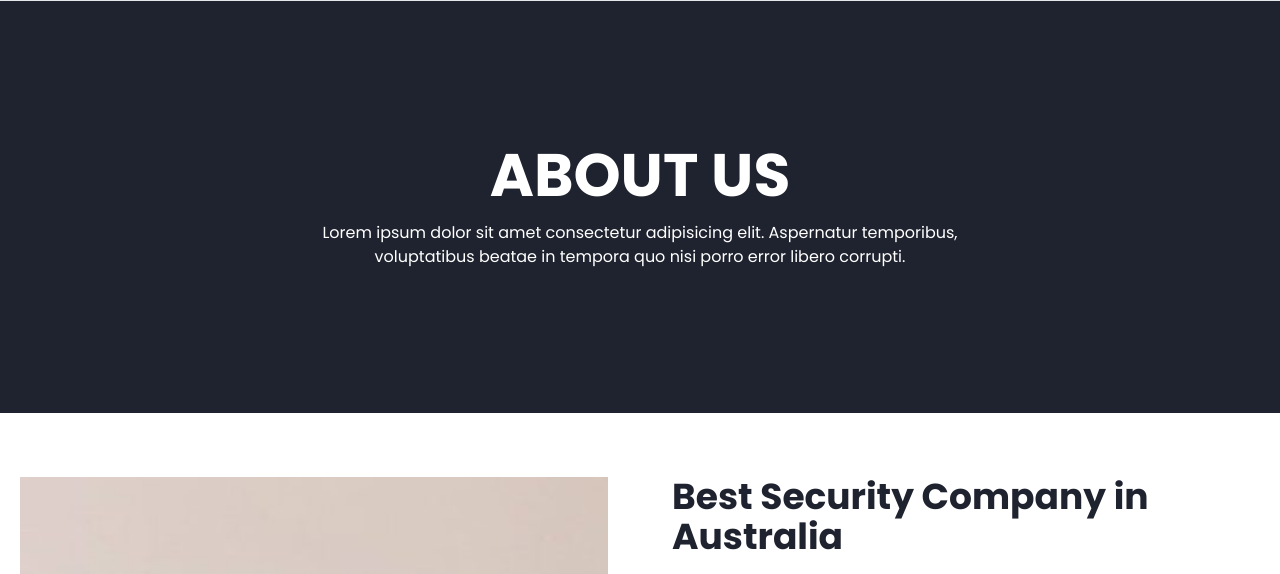
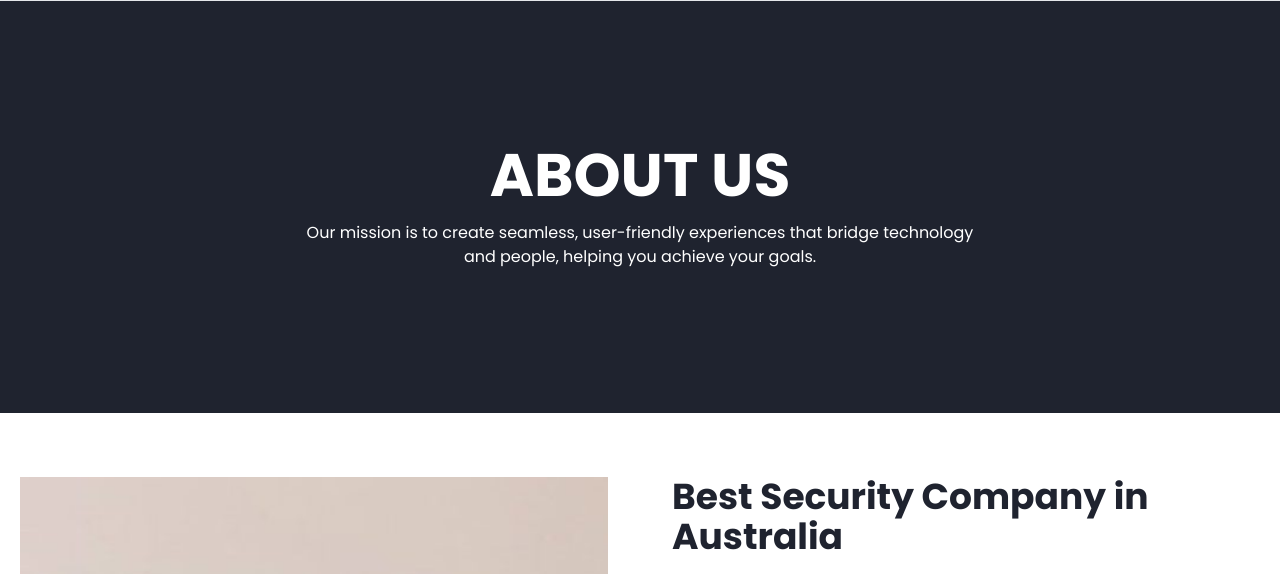
Before and after one commit to hax0-r/fiverr_supreme, a website: page about.html in a window 1280 px wide. Shown: the part 208-782 px from the top of the page. Drawn offline with nearby package versions, Linux system fonts and the light colour scheme; a script that the page names is missing.

Commit message:
I added text to the file

```diff
--- a/about.html
+++ b/about.html
@@ -25,8 +25,7 @@
     <div
         class="bg-[#1f232f] flex items-center justify-center text-white md:py-36 py-20 p-5 border-t flex-col md:gap-4 gap-2">
         <h1 class="md:text-6xl text-4xl font-bold uppercase">About Us</h1>
-        <p class="max-w-2xl text-center">Lorem ipsum dolor sit amet consectetur adipisicing elit. Aspernatur temporibus,
-            voluptatibus beatae in tempora quo nisi porro error libero corrupti.</p>
+        <p class="max-w-2xl text-center">Our mission is to create seamless, user-friendly experiences that bridge technology and people, helping you achieve your goals.</p>
     </div>
 
     <div
```
Also changed, not shown: blog.html (+1 -2 lines), contact.html (+1 -2 lines), services/Alarm-installation.html (+1 -2 lines), services/Alarm-monitoring.html (+1 -2 lines), services/alarm-response.html (+1 -2 lines), services/cctv-sales.html (+1 -2 lines), services/event-security.html (+1 -2 lines), services/mobile.html (+1 -2 lines).
